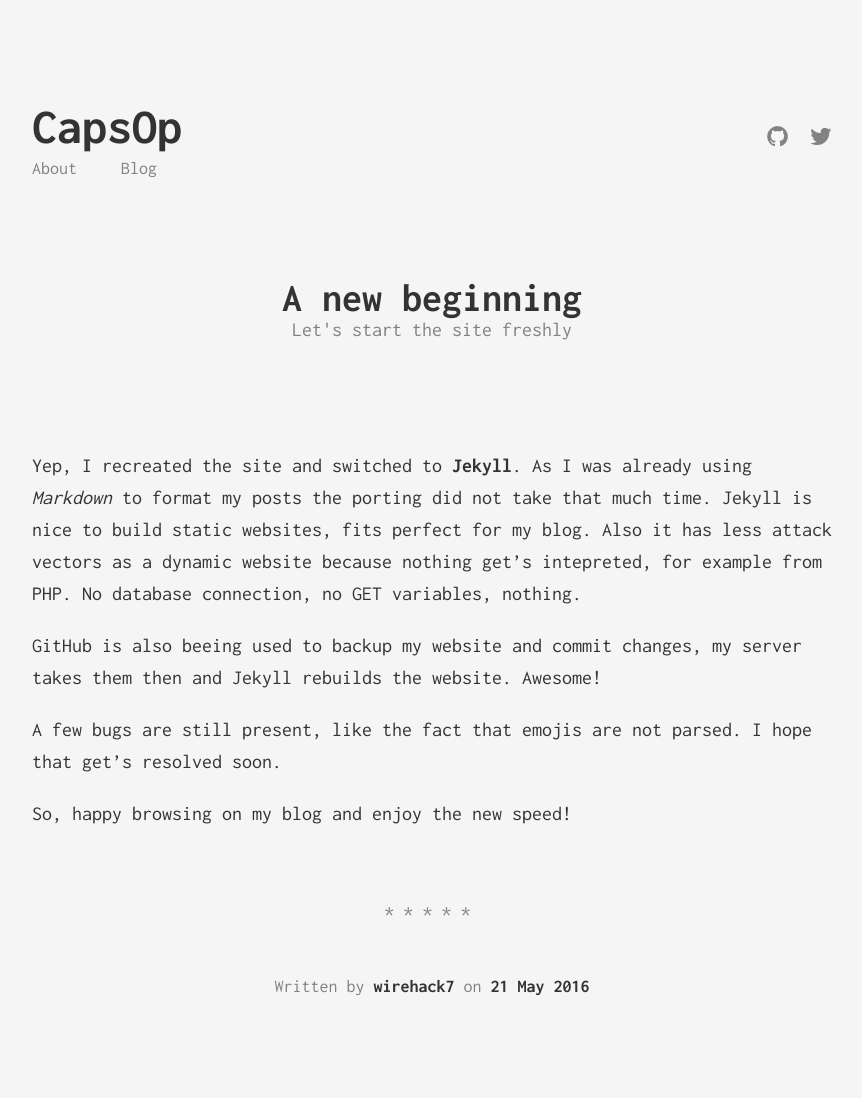
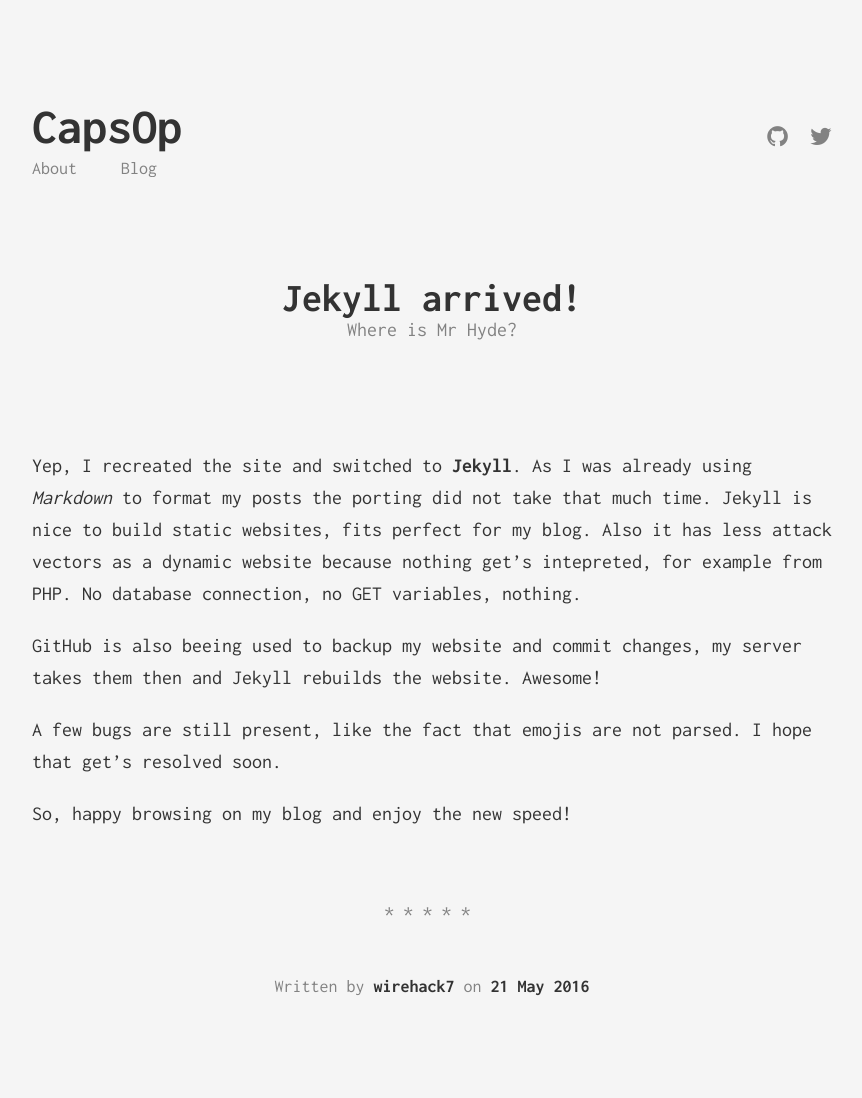
Before and after one commit to wirehack7/capsop.com, a Jekyll site: the page built from _posts/2016-05-21-jekyll.markdown, in a window 1280 px wide. Shown: the whole page, without its empty margins (208-1070 px from the left). Built offline with Jekyll 4.4.1, drawn with Linux system fonts in a browser that asks for light colours; comment, search, counter and statistics services are not loaded.

Commit message:
no message

```diff
--- a/_posts/2016-05-21-jekyll.markdown
+++ b/_posts/2016-05-21-jekyll.markdown
@@ -1,7 +1,7 @@
 ---
 layout: post
-title:  "A new beginning"
-subtitle: "Let's start the site freshly"
+title:  "Jekyll arrived!"
+subtitle: "Where is Mr Hyde?"
 date:   2016-05-21 18:55:23
 category: personal
 ---
```
